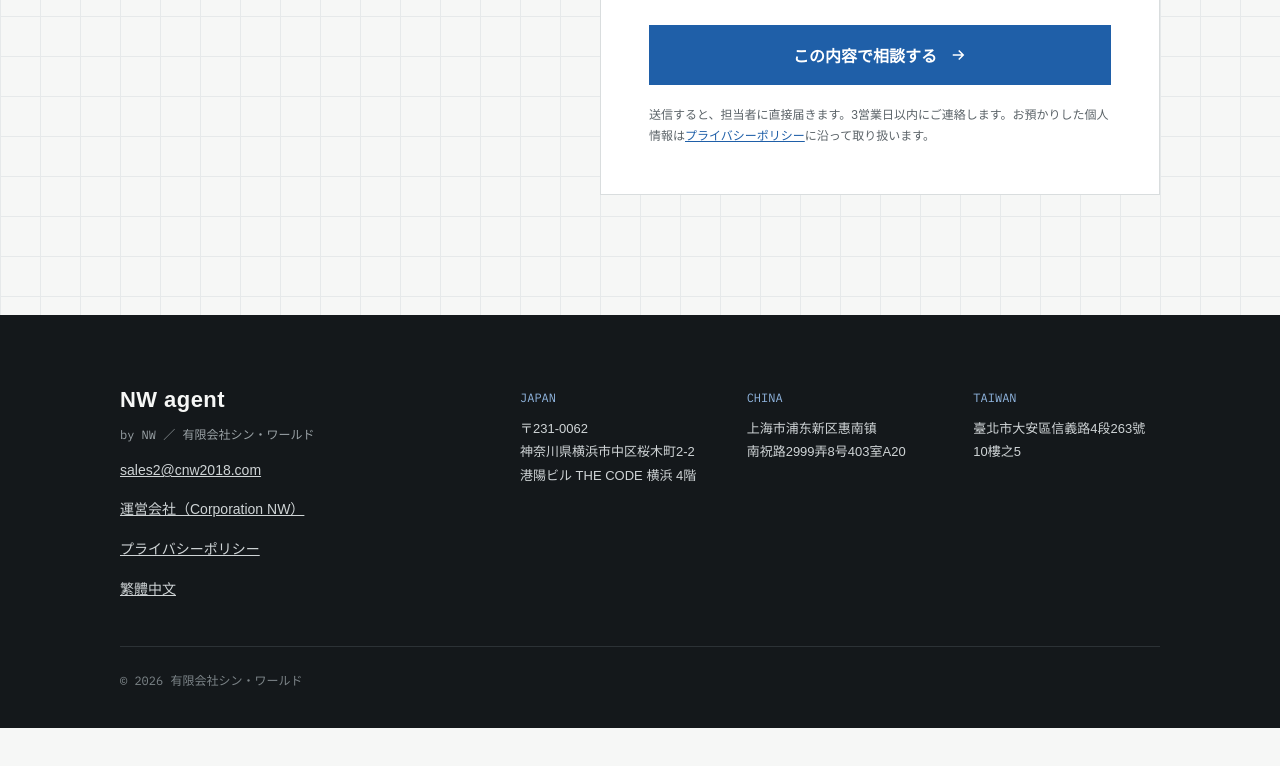
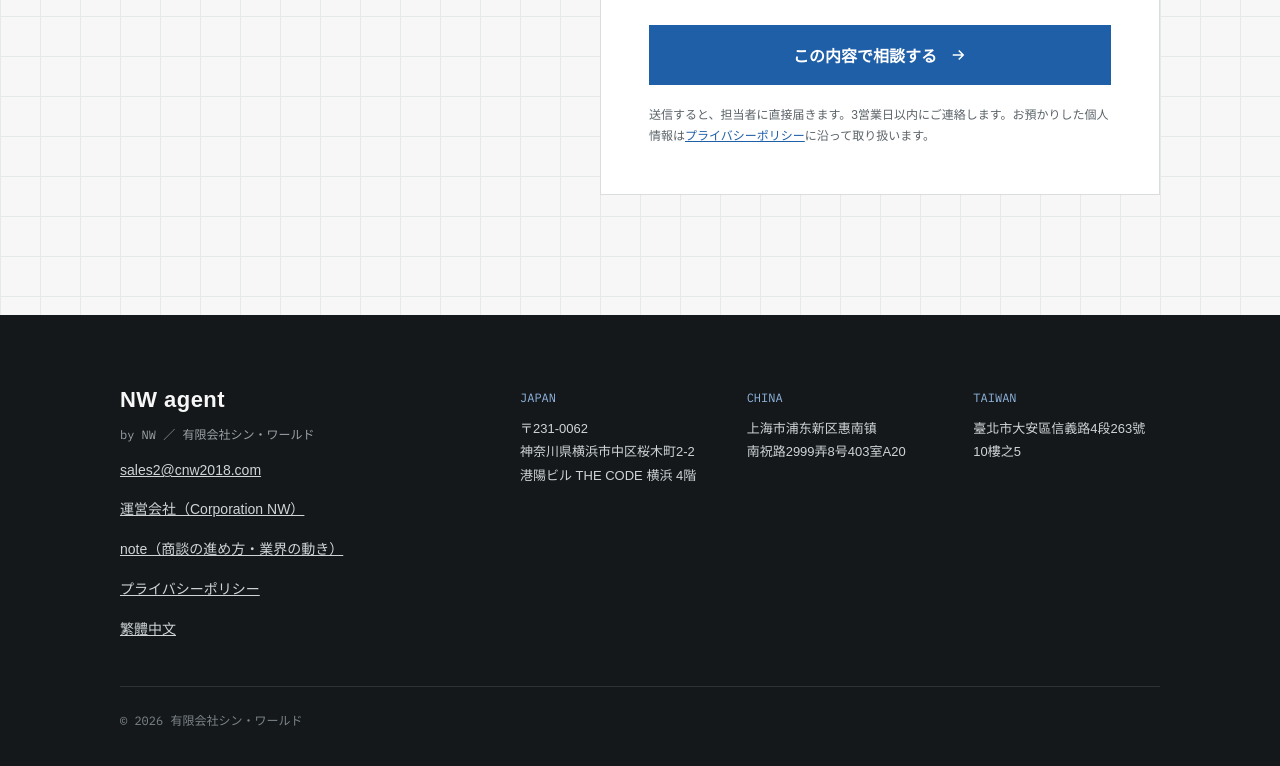
Before and after one commit to corporation-nw/agent, a plain HTML site: page index.html in a window 1280 px wide. Shown: the part 5933-6699 px from the top of the page. Before the commit the page ends 6661 px from the top, so only its background shows below. Drawn offline with Linux system fonts and the light colour scheme; a web font is replaced by a local one.

Commit message:
フッターに note へのリンクを追加する（https://note.com/lithe_prawn9804）
Co-Authored-By: Claude Opus 5 <noreply@anthropic.com>

```diff
--- a/index.html
+++ b/index.html
@@ -295,6 +295,7 @@
         <span class="mono">by NW ／ 有限会社シン・ワールド</span>
         <a href="mailto:sales2@cnw2018.com">sales2@cnw2018.com</a>
         <a href="../">運営会社（Corporation NW）</a>
+        <a href="https://note.com/lithe_prawn9804" target="_blank" rel="noopener">note（商談の進め方・業界の動き）</a>
         <a href="../privacy/">プライバシーポリシー</a>
         <a class="footer-lang" href="zh-tw/" lang="zh-Hant-TW" hreflang="zh-Hant-TW">繁體中文</a>
       </div>
```
Also changed, not shown: zh-tw/index.html (+1 -0 lines).
